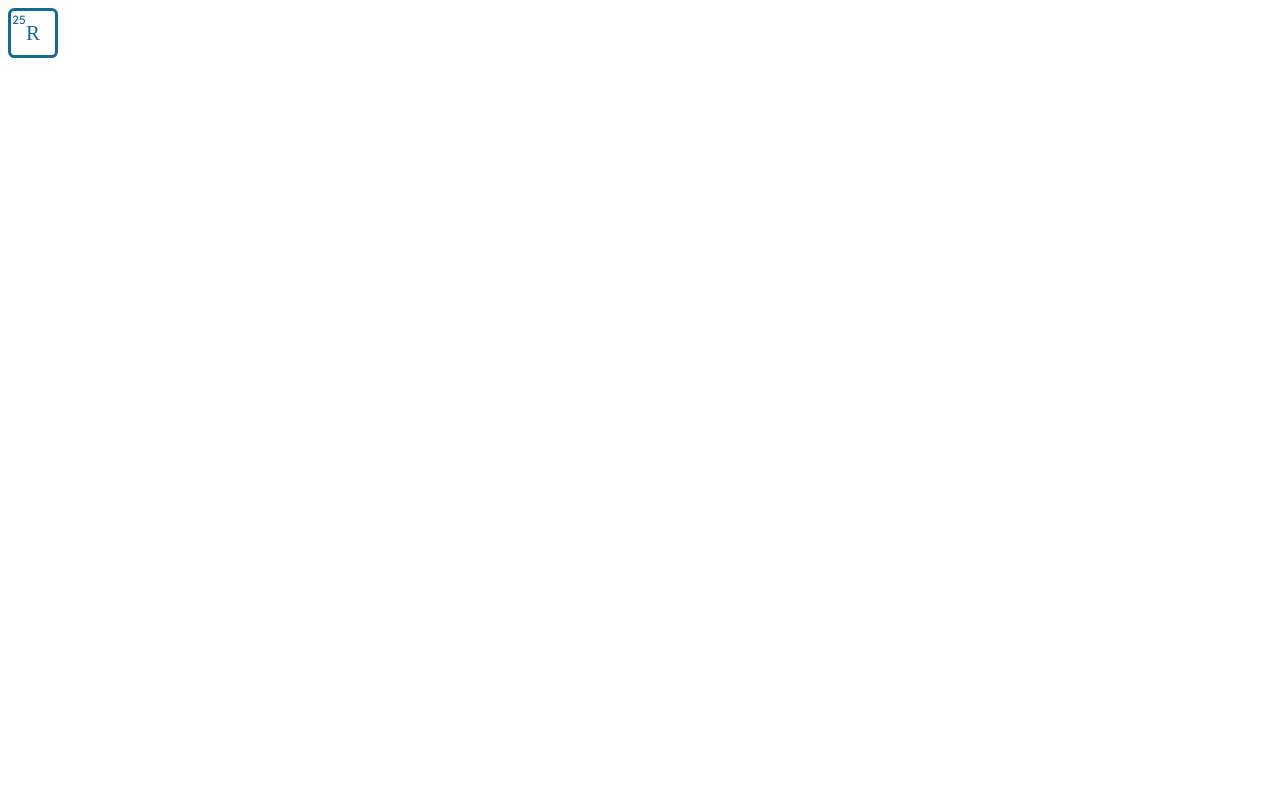
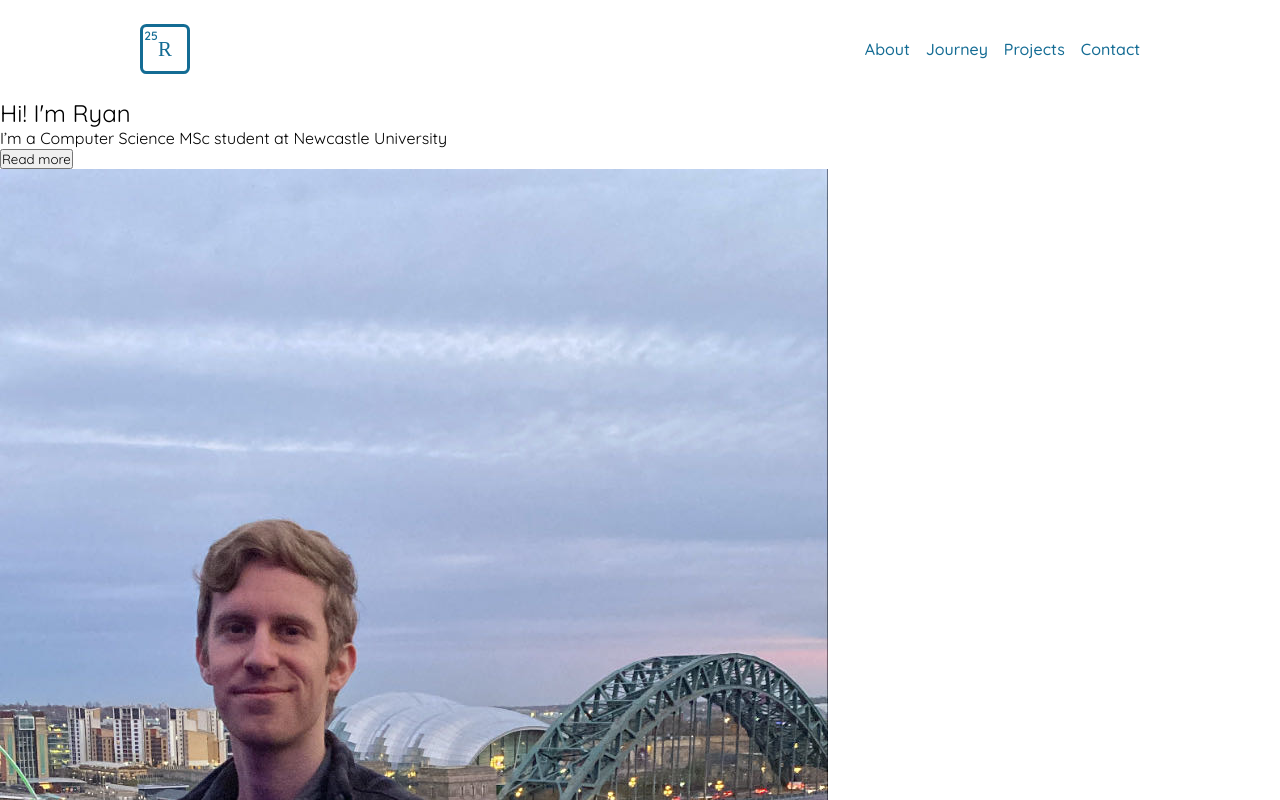
Before and after one commit to Ryhhill1998/Personal-Site, a React (Create React App) app: page / in a window 1280 px wide. Shown: the top 800 px of the page. Built offline with nearby package versions, Linux system fonts and the light colour scheme; a web font is replaced by a local one.

Commit message:
added basic navbar and intro components

```diff
--- a/src/App.css
+++ b/src/App.css
@@ -1,5 +1,11 @@
 header {
-  padding: 0.5em;
+  padding: 1.5em 0;
+}
+
+nav {
+  display: flex;
+  align-items: center;
+  justify-content: space-between;
 }
 
 .logo {
@@ -26,3 +32,14 @@ header {
   font-family: "Patua One", cursive;
   font-size: 1.3rem;
 }
+
+.nav-links {
+  list-style: none;
+  display: flex;
+  gap: 1em;
+}
+
+.nav-links li {
+  color: var(--primary-theme);
+  font-weight: 500;
+}
--- a/src/App.js
+++ b/src/App.js
@@ -1,16 +1,37 @@
 import "./App.css";
+
+import profileImgSrc from "./images/profile.JPG";
 
 const App = () => {
   return (
     <div>
       <header>
-        <nav>
+        <nav className="container">
           <div className="logo">
             <span className="number">25</span>
             <span className="letter">R</span>
           </div>
+
+          <ul className="nav-links">
+            <li>About</li>
+            <li>Journey</li>
+            <li>Projects</li>
+            <li>Contact</li>
+          </ul>
         </nav>
       </header>
+
+      <main>
+        <section className="intro">
+          <div>
+            <h1>Hi! I'm Ryan</h1>
+            <p>I’m a Computer Science MSc student at Newcastle University</p>
+            <button>Read more</button>
+          </div>
+
+          <img src={profileImgSrc} />
+        </section>
+      </main>
     </div>
   );
 };
--- a/src/index.css
+++ b/src/index.css
@@ -15,3 +15,8 @@
 body {
   background-color: white;
 }
+
+.container {
+  max-width: 1000px;
+  margin: 0 auto;
+}
```
Also changed, not shown: src/images/profile.JPG (added).
